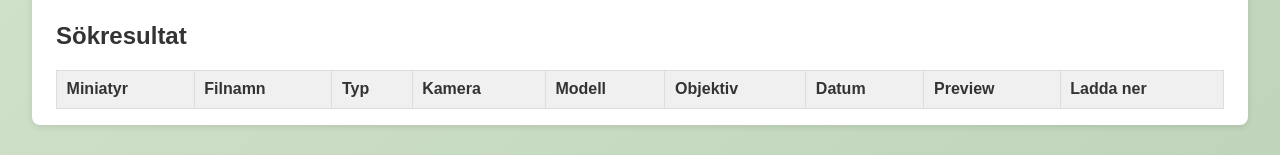
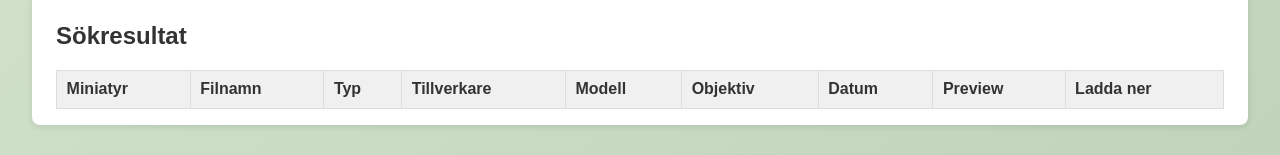
Before and after one commit to hannasjogren/metadata, a website: page frontend/index.html in a window 1280 px wide. Shown: the part 724-879 px from the top of the page. Drawn offline with nearby package versions, Linux system fonts and the light colour scheme; no server answers.

Commit message:
Update index.html

```diff
--- a/frontend/index.html
+++ b/frontend/index.html
@@ -47,7 +47,6 @@
         <option value="">Alla typer</option>
         <option value="image">Bild</option>
         <option value="pdf">PDF</option>
-        <option value="audio">Ljud</option>
       </select>
       <button type="submit" class="btn">Filtrera</button>
     </form>
@@ -61,7 +60,7 @@
           <th>Miniatyr</th>
           <th>Filnamn</th>
           <th>Typ</th>
-          <th>Kamera</th>
+          <th>Tillverkare</th>
           <th>Modell</th>
           <th>Objektiv</th>
           <th>Datum</th>
```
